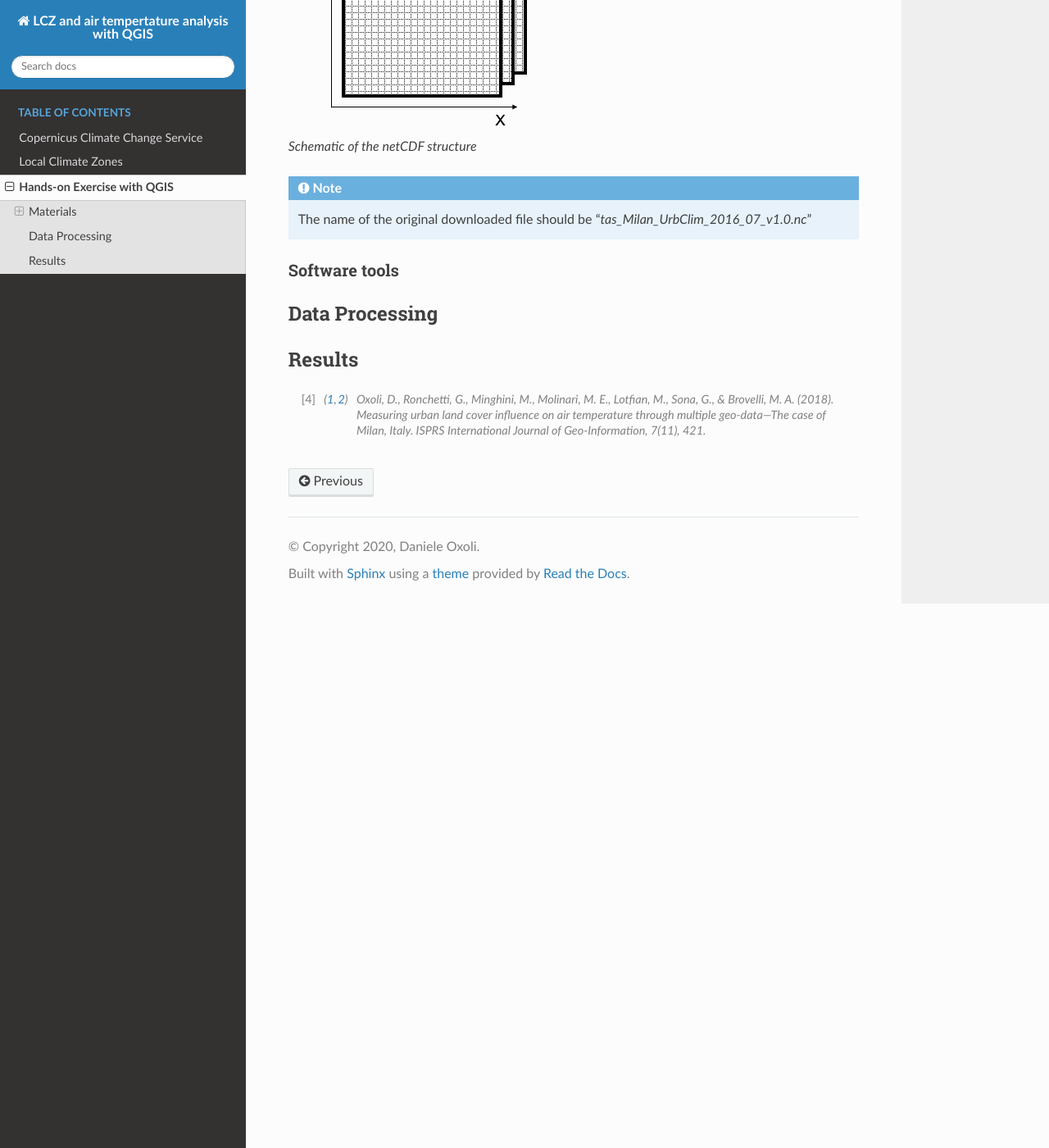
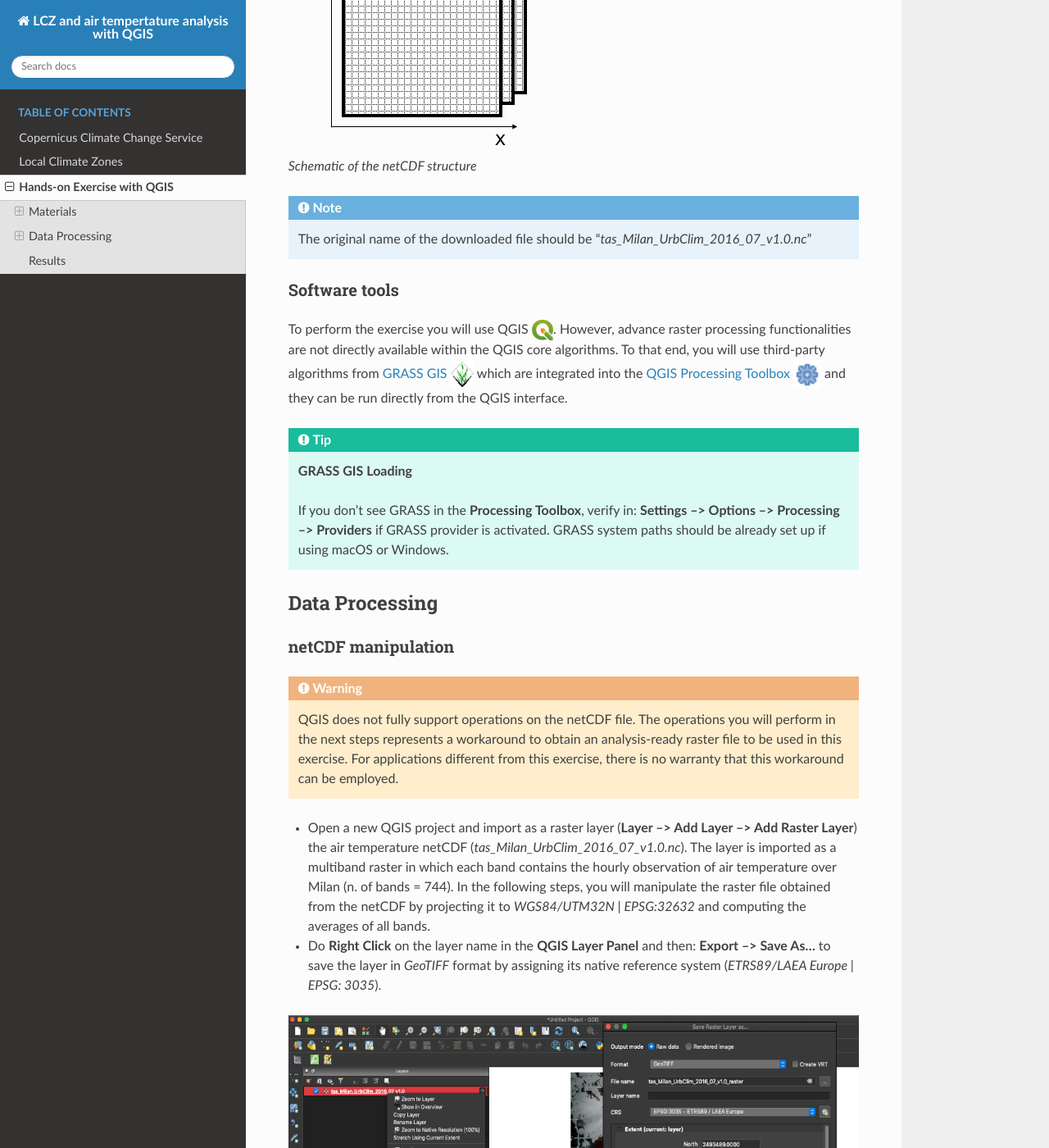
Before and after one commit to opengeolab/CA_LCZ_exercise_docs, a Sphinx documentation site: the page built from source/analysis.rst, in a window 1280 px wide and 1400 px high, scrolled down 3177 px. Shown: the whole window at 82% size. Built offline with Sphinx 7.4.7 and the Read the Docs theme 2.0.0, drawn with Linux system fonts in a browser that asks for light colours; some of the changed text lies outside the part shown.

Commit message:
new info to the doc

```diff
--- a/source/analysis.rst
+++ b/source/analysis.rst
@@ -6,7 +6,7 @@ Hands-on Exercise with QGIS
 
 Now that you are aware of all the necessay backround information, it is time to do work with the Milan case study. To asses differences in the average air temperature within different LCZ, you will perform the following steps:
 
- * download in your home folder the raw air temperature data from the `C3S CDS <https://cds.climate.copernicus.eu/#!/home>`_ in `netCDF <https://www.ogc.org/standards/netcdf>`_ format) and the LCZ map for Milan.
+ * download in your home folder the raw air temperature data from the `C3S CDS <https://cds.climate.copernicus.eu/#!/home>`_ in `netCDF <https://www.ogc.org/standards/netcdf>`_ format and the LCZ map for Milan.
  * open and manipulate the netCDF in QGIS to obtain an analysis-ready raster layer containg the average air temperature for a given time period.
  * open the LCZ map in QGIS and perform raster layer zonal statistics to compute the average air temperature within each LCZ class
  * plot and compare the averages using statistical graphs
@@ -22,7 +22,7 @@ Data specification and software tools that you will use for the analysis are rep
 LCZ map
 +++++++++++++++++++++++
 
-The LCZ raster map of Milan you will use in the exercise has been derived by [4]_ from a Sentinel-2 image acquired in summer 2016. The map includes the subset of LCZ characterizing the Milan area. Some of the contiguous classes have been aggregated (as shown in the table below) with the purpose of obtaining zones with marked differences in the urban land-use features thus easing their comparison in terms of air temperature. As argued in [4]_, contiguous LCZ classes may be more easily confused during the classification procedure and differences in their contributions to air temperature may be to low to be observed.
+The LCZ raster map of Milan you will use in the exercise has been derived by [4]_ from a Sentinel-2 image acquired in summer 2016. The map includes the subset of LCZ characterizing the Milan area. Some of the contiguous classes have been aggregated (as shown in the table below) with the purpose of obtaining zones with marked differences in the urban land-use features thus easing their comparison in terms of air temperature. In practice, contiguous LCZ classes may be more easily confused during the classification procedure and, in turn, differences in their contributions to air temperature may be biased or difficult to distinguish.
 
 .. figure:: /images/lcz_map.png
    :alt: text
@@ -45,7 +45,7 @@ The LCZ raster map of Milan you will use in the exercise has been derived by [4]
 +------------------+---------------------------------------------------------------+
 
 
-The LCZ map of Milan (*s2_lcz_milan.tif*) toghether with its predfined QGIS style file (*s2_lcz_milan.qml*) can be download `here <https://github.com/danioxoli/CA_LCZ_exercise_docs/raw/master/source/files/lcz.zip>`_.
+The LCZ map of Milan (*s2_lcz_milan.tif*) (*reference system: WGS84/UTM32N | EPSG:32632*) in *GeoTIFF* format toghether with its predfined QGIS style file (*s2_lcz_milan.qml*) can be download `here <https://github.com/danioxoli/CA_LCZ_exercise_docs/raw/master/source/files/lcz.zip>`_.
 
 .. tip::
 
@@ -54,7 +54,7 @@ The LCZ map of Milan (*s2_lcz_milan.tif*) toghether with its predfined QGIS styl
 Air temperature data
 +++++++++++++++++++++++
 
-Air temperature data at a city level are included in the `Climate variables for cities in Europe from 2008 to 2017 <https://cds.climate.copernicus.eu/cdsapp#!/dataset/sis-urban-climate-cities?tab=overview>`_ of the C3S CDS, which contains air temperature, specific humidity, relative humidity and wind speed for 100 European cities for the current climate. The variables are provided as netCDF files with an hourly temporal resolution on a 100m x 100 m spatial grid (CRS: ETRS89/LAEA Europe | EPSG: 3035).
+Air temperature data at a city level are included in the `Climate variables for cities in Europe from 2008 to 2017 <https://cds.climate.copernicus.eu/cdsapp#!/dataset/sis-urban-climate-cities?tab=overview>`_ of the C3S CDS, which contains air temperature, specific humidity, relative humidity and wind speed for 100 European cities for the current climate. The variables are provided as netCDF files with an hourly temporal resolution on a 100m x 100 m spatial grid (*reference system: ETRS89/LAEA Europe | EPSG: 3035*).
 
 .. figure:: /images/cds_city_data.png
    :alt: text
@@ -62,7 +62,7 @@ Air temperature data at a city level are included in the `Climate variables for
 
    Climate variables for cities in Europe from 2008 to 2017 (https://cds.climate.copernicus.eu/cdsapp#!/dataset/sis-urban-climate-cities)
 
-After `register and login <https://cds.climate.copernicus.eu/user/register>`_ to the C3S CDS web portal, data can be download for a single city by specifying the variables of interest together with a time period (year and month). The selected data can be then downloaded as a *.zip* or *.tar* file. For this exercise you have to specify the following options for the download:
+After `register and login <https://cds.climate.copernicus.eu/user/register>`_ to the C3S CDS web portal, you have to download Milan data by specifying the variable of interest together with a time period (year and month). The selected data can be then downloaded as a *.zip* or *.tar* file. For this exercise you have to specify the following options before the download:
 
  * Variable = *Air temperature*
  * City = *Milan*
@@ -87,16 +87,87 @@ The netCDF file is structured as a multidimensional spatial grid where each laye
 
 .. note::
 
-   The name of the original downloaded file should be "*tas_Milan_UrbClim_2016_07_v1.0.nc*"
+   The original name of the downloaded file should be "*tas_Milan_UrbClim_2016_07_v1.0.nc*"
 
 
 Software tools
 +++++++++++++++++++++++
 
+To perform the exercise you will use QGIS |qgisicon|. However, advance raster processing functionalities are not directly available within the QGIS core algorithms. To that end, you will use third-party algorithms from `GRASS GIS <https://grass.osgeo.org>`_ |grassicon| which are integrated into the `QGIS Processing Toolbox <https://docs.qgis.org/3.10/en/docs/user_manual/processing/intro.html>`_ |processicon| and they can be run directly from the QGIS interface.
+
+.. tip:: **GRASS GIS Loading**
+
+   If you don't see GRASS in the **Processing Toolbox**, verify in: **Settings --> Options --> Processing --> Providers** if GRASS provider is activated. GRASS system paths should be already set up if using macOS or Windows.
+
+.. |qgisicon| image:: images/qgis_icon.png
+   :scale: 8%
+
+.. |grassicon| image:: images/grass_icon.png
+   :scale: 8%
+
+.. |processicon| image:: images/processing_icon.png
+   :scale: 100%
 
 Data Processing
 ------------------------------------
 
+netCDF manipulation
++++++++++++++++++++++++
+
+.. warning::
+
+   QGIS does not fully support operations on the netCDF file. The operations you will perform in the next steps represents a workaround to obtain an analysis-ready raster file to be used in this exercise. For applications different from this exercise, there is no warranty that this workaround can be employed.
+
+
+* Open a new QGIS project and import as a raster layer (**Layer --> Add Layer --> Add Raster Layer**) the air temperature netCDF (*tas_Milan_UrbClim_2016_07_v1.0.nc*). The layer is imported as a multiband raster in which each band contains the hourly observation of air temperature over Milan (n. of bands = 744). In the following steps, you will manipulate the raster file obtained from the netCDF by projecting it to *WGS84/UTM32N | EPSG:32632* and computing the averages of all bands.
+
+* Do **Right Click** on the layer name in the **QGIS Layer Panel** and then: **Export --> Save As...** to save the layer in *GeoTIFF* format by assigning its native reference system (*ETRS89/LAEA Europe | EPSG: 3035*).
+
+.. image:: /images/netcdf_processing.png
+   :alt: text
+   :scale: 80%
+
+
+* Accept the default coordinates conversion procedure suggested by QGIS by clicking **Ok**.
+
+.. image:: /images/proj_warning.png
+   :alt: text
+   :scale: 80%
+
+
+* Create a second copy of the obtained raster layer and assign the same projected reference system of the LCZ map (*WGS84/UTM32N | EPSG:32632*) by following the same procedure explained above.
+
+.. image:: /images/netcdf_processing_2.png
+   :alt: text
+   :scale: 80%
+
+.. tip::
+
+   In case of issues with the presented procedure, you can download the output raster layer from the above steps from here
+
+Now, you have obtained a multiband raster layer projected to the same reference system of the LCZ map. The last step consists of computing the average air temperature on July 16 at each pixel of the grid.
+
+* From the QGIS menu, open: **Processing --> Toolbox** and search for the GRASS GIS algorithm `r.series <https://grass.osgeo.org/grass78/manuals/r.series.html>`_ which allows making each output cell value a function (e.g. the average) of the values assigned to the corresponding cells in the input list of raster bands or layers.
+
+
+* Run the algorithm on the projected multiband raster layer by specifying **Average** in the **Aggregate operation** tab to obtain the single-band raster of the average air temperature [K] for Milan in July 2016.
+
+.. tip::
+
+   Name the output file as "*air_t_milan_average*" because the period "." of the original name of the netCDF file is not accepted by GRASS GIS as part of the output file name.
+
+.. image:: /images/netcdf_processing_3.png
+   :alt: text
+   :scale: 80%
+
+.. figure:: /images/air_t.png
+   :alt: text
+   :scale: 100%
+
+   *Single band raster of the average air temperature [K] for Milan in July 2016*
+
+Raster zonal statistics
++++++++++++++++++++++++
 
 Results
 ------------------------------------
@@ -105,5 +176,4 @@ Results
 
 
 
-
 ..  [4] *Oxoli, D., Ronchetti, G., Minghini, M., Molinari, M. E., Lotfian, M., Sona, G., & Brovelli, M. A. (2018). Measuring urban land cover influence on air temperature through multiple geo-data—The case of Milan, Italy. ISPRS International Journal of Geo-Information, 7(11), 421.*
--- a/source/conf.py
+++ b/source/conf.py
@@ -20,7 +20,7 @@ import sphinx_rtd_theme
 
 project = 'LCZ and air tempertature analysis with QGIS'
 copyright = '2020, Daniele Oxoli'
-author = 'Daniele Oxoli & Maria Antonia Brovelli'
+author = 'Daniele Oxoli and Maria Antonia Brovelli'
 
 # The full version, including alpha/beta/rc tags
 release = '0.1'
--- a/source/index.rst
+++ b/source/index.rst
@@ -30,7 +30,6 @@ You will learn how to access and download `C3S data <https://cds.climate.coperni
    analysis
 
 
-
 .. Path:
 
 .. cd /Users/daniele/Desktop/copernicus_exercise/CA_LCZ_exercise_docs
@@ -50,3 +49,7 @@ You will learn how to access and download `C3S data <https://cds.climate.coperni
 .. git add .
 .. git commit -m"commit comment"
 .. git push origin master
+
+.. External links to new panel:
+
+.. add to build/_static/js/theme.js on the same row: $(document).ready(function () {$('a[href^="http://"], a[href^="https://"]').not('a[class*=internal]').attr('target', '_blank');});
```
Also changed, not shown: other parts of source/analysis.rst (+1 -1 lines), source/images/air_t.png (added), source/images/netcdf_processing.png (added), source/images/netcdf_processing_2.png (added), source/images/netcdf_processing_3.png (added), source/images/processing_icon.png (added), source/images/proj_warning.png (added), 2 other files.
